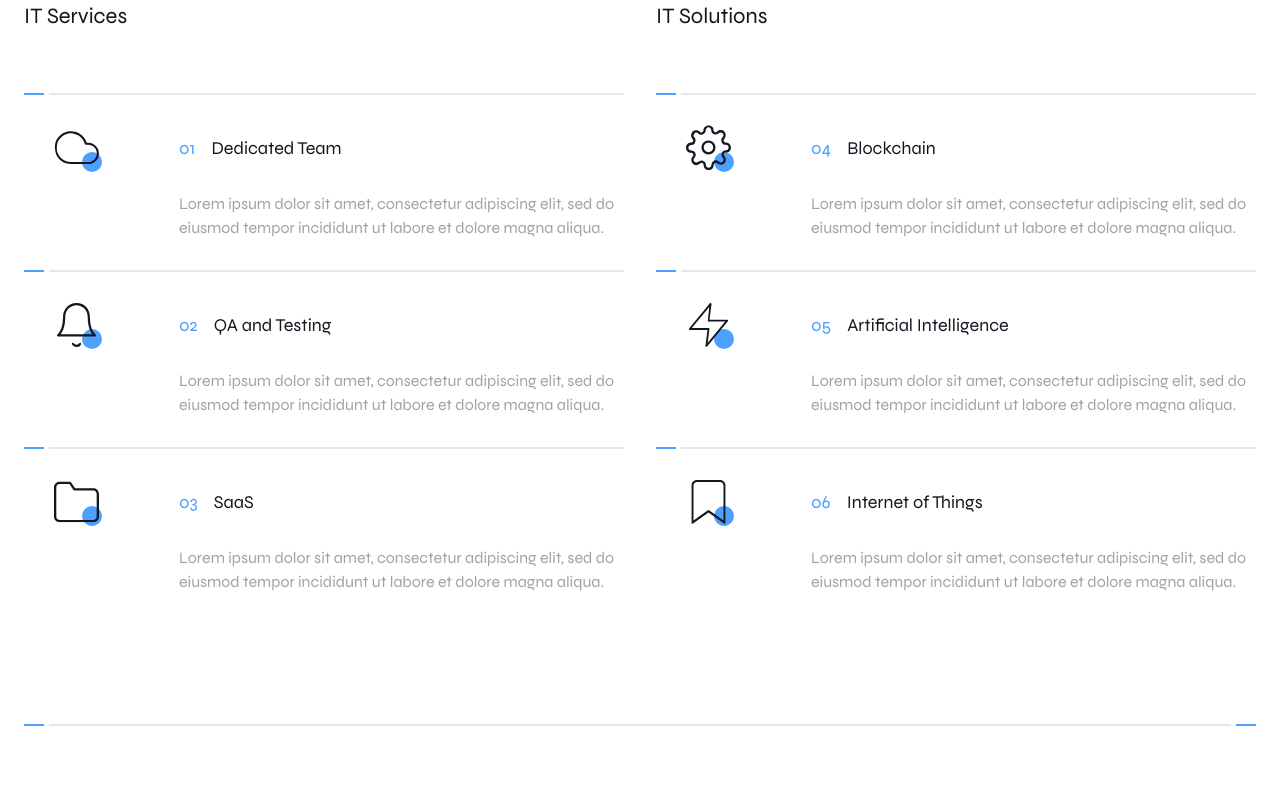
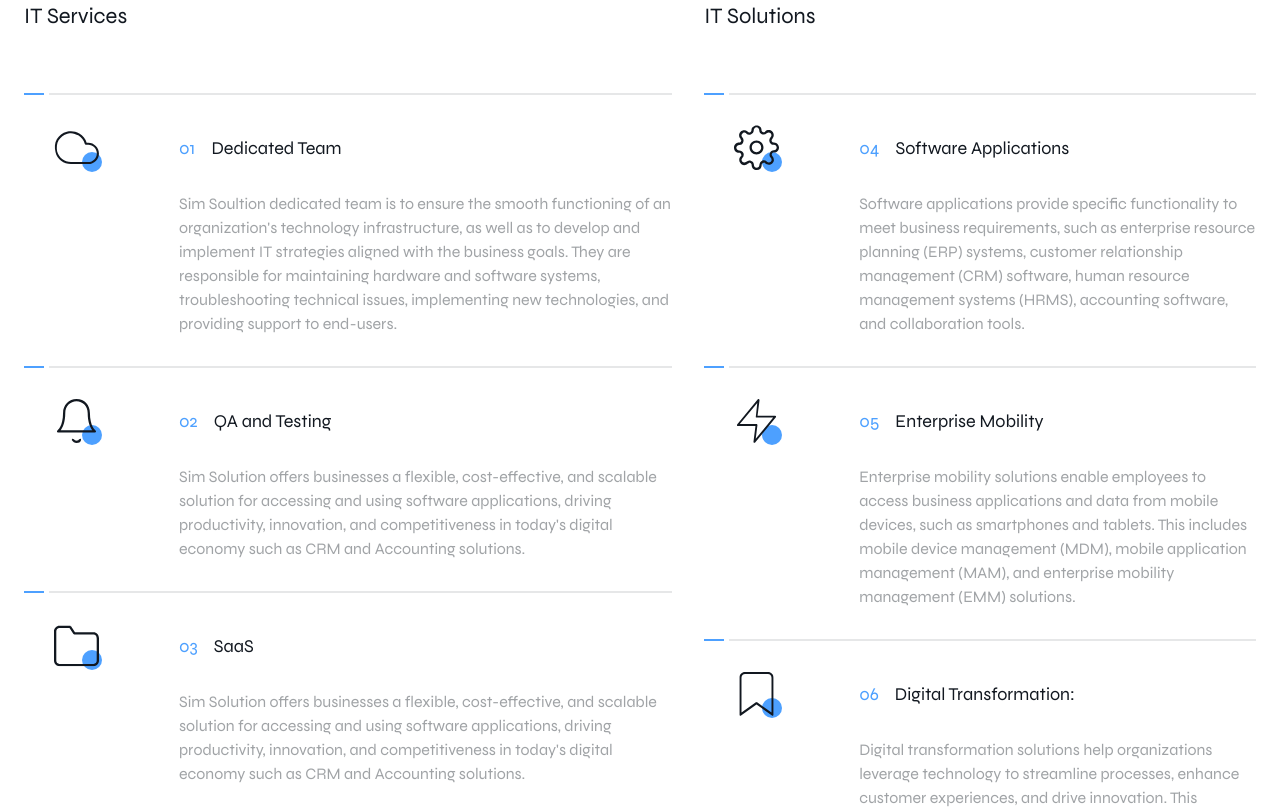
Before and after one commit to totauhid/simsolution, a Next.js app: page / in a window 1280 px wide. Shown: the part 1000-1809 px from the top of the page. Built offline with nearby package versions, Linux system fonts and the light colour scheme.

Commit message:
changes how we can help text

```diff
--- a/app/components/sections/HowWeCanHelp.tsx
+++ b/app/components/sections/HowWeCanHelp.tsx
@@ -15,14 +15,14 @@ const servicesData = [
     serial: "01",
     title: "Dedicated Team",
     description:
-      "Lorem ipsum dolor sit amet, consectetur adipiscing elit, sed do eiusmod tempor incididunt ut labore et dolore magna aliqua.",
+      "Sim Soultion dedicated team is to ensure the smooth functioning of an organization's technology infrastructure, as well as to develop and implement IT strategies aligned with the business goals. They are responsible for maintaining hardware and software systems, troubleshooting technical issues, implementing new technologies, and providing support to end-users.",
   },
   {
     img: icon2,
     serial: "02",
     title: "QA and Testing",
     description:
-      "Lorem ipsum dolor sit amet, consectetur adipiscing elit, sed do eiusmod tempor incididunt ut labore et dolore magna aliqua.",
+      "Sim Solution offers businesses a flexible, cost-effective, and scalable solution for accessing and using software applications, driving productivity, innovation, and competitiveness in today's digital economy such as CRM and Accounting solutions.",
   },
 
   {
@@ -30,7 +30,7 @@ const servicesData = [
     serial: "03",
     title: "SaaS",
     description:
-      "Lorem ipsum dolor sit amet, consectetur adipiscing elit, sed do eiusmod tempor incididunt ut labore et dolore magna aliqua.",
+      "Sim Solution offers businesses a flexible, cost-effective, and scalable solution for accessing and using software applications, driving productivity, innovation, and competitiveness in today's digital economy such as CRM and Accounting solutions.",
   },
 ];
 
@@ -38,24 +38,24 @@ const solutionsData = [
   {
     img: icon4,
     serial: "04",
-    title: "Blockchain",
+    title: "Software Applications",
     description:
-      "Lorem ipsum dolor sit amet, consectetur adipiscing elit, sed do eiusmod tempor incididunt ut labore et dolore magna aliqua.",
+      "Software applications provide specific functionality to meet business requirements, such as enterprise resource planning (ERP) systems, customer relationship management (CRM) software, human resource management systems (HRMS), accounting software, and collaboration tools.",
   },
   {
     img: icon5,
     serial: "05",
-    title: "Artificial Intelligence",
+    title: "Enterprise Mobility",
     description:
-      "Lorem ipsum dolor sit amet, consectetur adipiscing elit, sed do eiusmod tempor incididunt ut labore et dolore magna aliqua.",
+      "Enterprise mobility solutions enable employees to access business applications and data from mobile devices, such as smartphones and tablets. This includes mobile device management (MDM), mobile application management (MAM), and enterprise mobility management (EMM) solutions.",
   },
 
   {
     img: icon6,
     serial: "06",
-    title: "Internet of Things",
+    title: "Digital Transformation:",
     description:
-      "Lorem ipsum dolor sit amet, consectetur adipiscing elit, sed do eiusmod tempor incididunt ut labore et dolore magna aliqua.",
+      "Digital transformation solutions help organizations leverage technology to streamline processes, enhance customer experiences, and drive innovation. This includes technologies such as artificial intelligence (AI), machine learning (ML), internet of things (IoT), robotic process automation (RPA), and blockchain.",
   },
 ];
 
```
